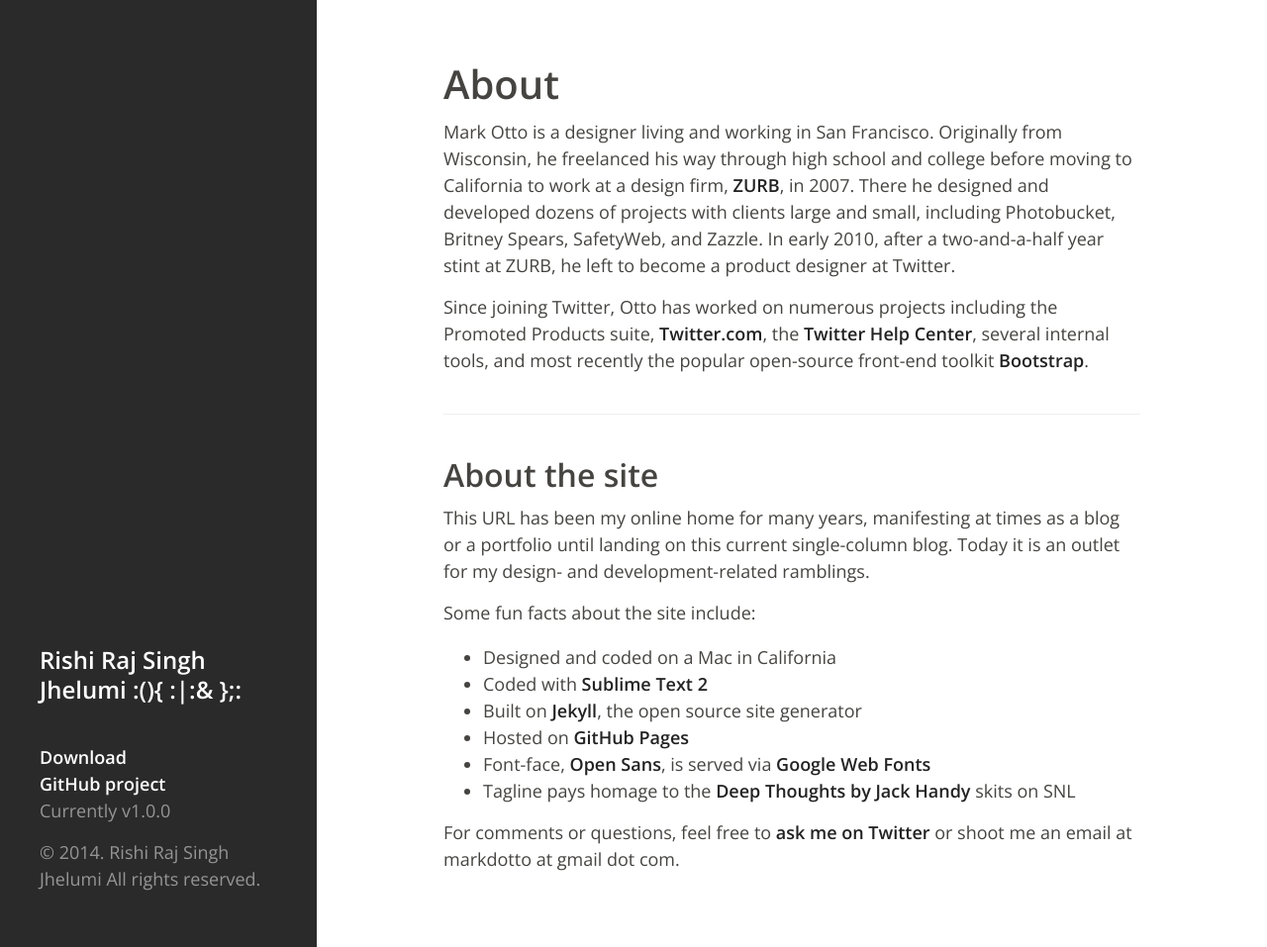
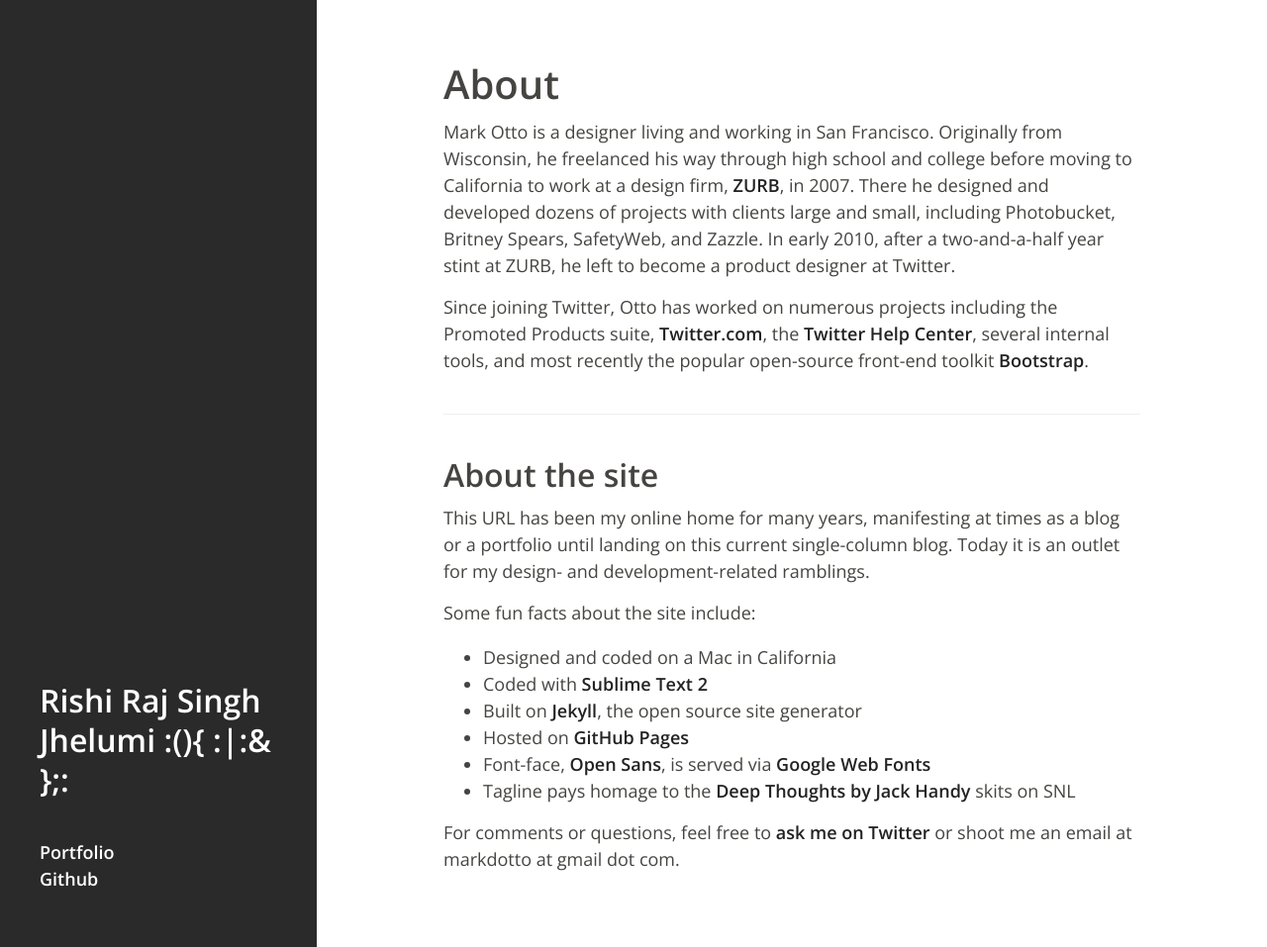
Before and after one commit to rishirajsinghjhelumi/rishirajsinghjhelumi.github.io, a Jekyll site: the page built from about.html, in a window 1280 px wide and 957 px high. Shown: the whole window at 99% size. Built offline with Jekyll 4.4.1, drawn with Linux system fonts in a browser that asks for light colours; Markdown is read by kramdown in place of the engine named in the settings.

Commit message:
update layout

```diff
--- a/_layouts/default.html
+++ b/_layouts/default.html
@@ -7,20 +7,18 @@
 
     <header class="masthead">
       <div class="masthead-inner">
-        <h3>{{ site.title }}</h3>
+        <h2>{{ site.title }}</h2>
         <p class="lead">{{ site.description }}</p>
 
         <div class="colophon">
           <ul class="colophon-links">
             <li>
-              <a href="https://github.com/mdo/hyde/archive/v{{ site.version }}.zip">Download</a>
+              <a href="web.iiit.ac.in/~rishirajsingh.jhelumi">Portfolio</a>
             </li>
             <li>
-              <a href="https://github.com/mdo/hyde">GitHub project</a>
+              <a href="https://github.com/rishirajsinghjhelumi">Github</a>
             </li>
-            <li>Currently v{{ site.version }}</li>
           </ul>
-          <p>&copy; 2014. {{ site.author.name }} All rights reserved.</p>
         </div>
       </div>
     </header>
```
